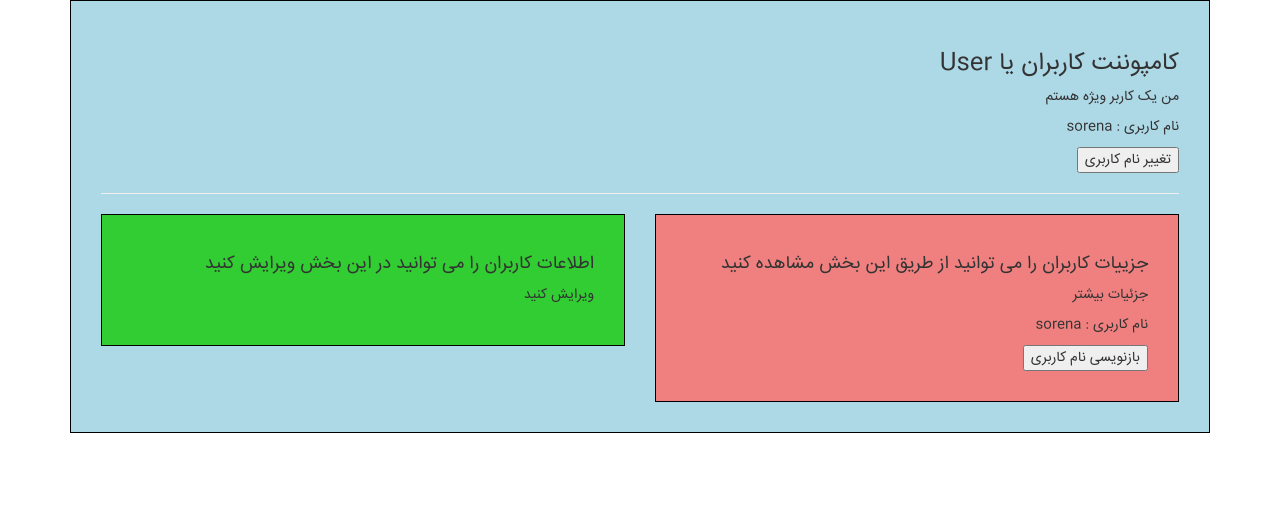
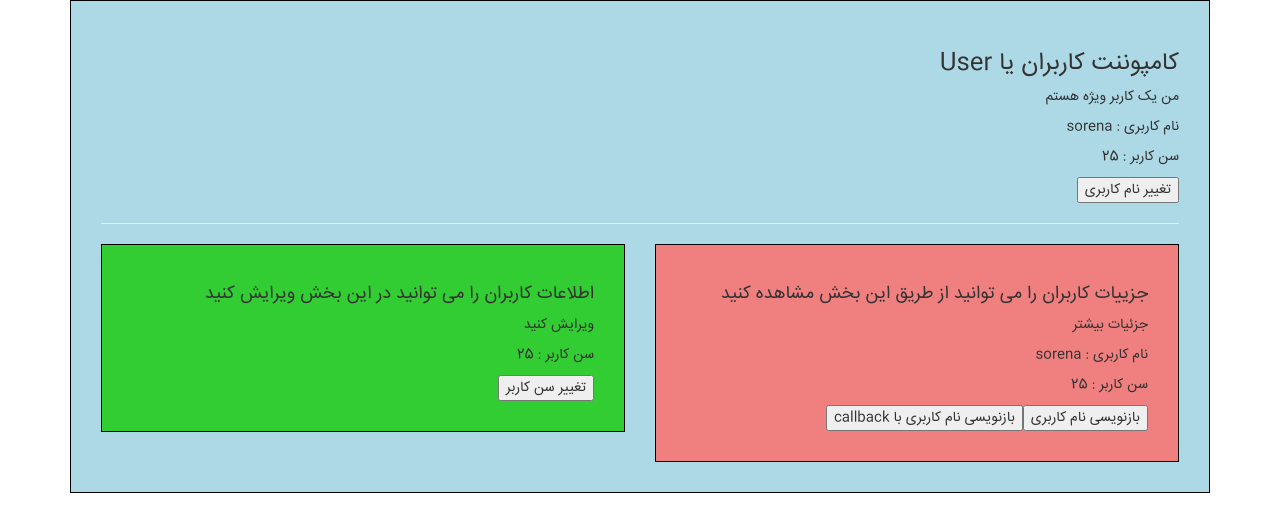
Before and after one commit to hsorena/roxo-vue-cli, a Vue app: page / in a window 1280 px wide. Shown: the top 532 px of the page. Built offline with nearby package versions, Linux system fonts and the light colour scheme.

Commit message:
Event binding between children components

```diff
--- a/src/components/User.vue
+++ b/src/components/User.vue
@@ -4,14 +4,23 @@
             <h3>کامپوننت کاربران یا User</h3>
             <p>من یک کاربر ویژه هستم</p>
             <p>نام کاربری : {{ userName }}</p>
+            <p>سن کاربر : {{ age }}</p>
             <button @click="changeUsername" >تغییر نام کاربری</button>
             <hr>
             <div class="row">
                 <div class="col-xs-12 col-sm-6">
-                    <user-detail :username="userName" @usernameWasReset="userName = $event"></user-detail>
+                    <user-detail
+                            :username="userName"
+                            @usernameWasReset="userName = $event"
+                            :resetFn="resetname"
+                            :userAge="age"
+                    ></user-detail>
                 </div>
                 <div class="col-xs-12 col-sm-6">
-                    <user-edit></user-edit>
+                    <user-edit
+                            :userAge="age"
+                            @ageWasEdited="age = $event"
+                    ></user-edit>
                 </div>
             </div>
         </div>
@@ -24,7 +33,8 @@
     export default {
         data(){
           return{
-              userName : 'sorena'
+              userName : 'sorena',
+              age:25
           }
         },
         components:{
@@ -34,6 +44,9 @@
         methods:{
             changeUsername (){
                 this.userName = 'jafar'
+            },
+            resetname(){
+                this.userName = 'roxo'
             }
         }
     }
--- a/src/components/UserDetail.vue
+++ b/src/components/UserDetail.vue
@@ -3,19 +3,32 @@
         <h4>جزییات کاربران را می توانید از طریق این بخش مشاهده کنید</h4>
         <p>جزئیات بیشتر</p>
         <p>نام کاربری : {{username }}</p>
+        <p>سن کاربر : {{ userAge }}</p>
         <button @click="usernameReset">بازنویسی نام کاربری</button>
+        <button @click="resetFn">بازنویسی نام کاربری با callback</button>
     </div>
 </template>
 
 <script>
+    import {eventBus} from "../main";
+
     export default {
-        props :['username']
+        props :{
+            username : String,
+            resetFn : Function,
+            userAge : Number
+        }
         ,
         methods:{
             usernameReset(){
                 this.username = 'roxo'
                 this.$emit('usernameWasReset' , this.username)
             }
+        },
+        created() {
+            eventBus.$on('ageWasEdited' , (data)=>{
+                this.userAge = data
+            })
         }
 
     }
--- a/src/components/UserEdit.vue
+++ b/src/components/UserEdit.vue
@@ -2,12 +2,27 @@
     <div class="component">
         <h4>اطلاعات کاربران را می توانید در این بخش ویرایش کنید</h4>
         <p>ویرایش کنید</p>
+        <p>سن کاربر : {{ userAge }}</p>
+        <button @click="editAge">تغییر سن کاربر</button>
 
     </div>
 </template>
 
 <script>
+    import {eventBus} from "../main";
+
     export default {
+        props:{
+            userAge : Number
+        },
+        methods:{
+            editAge(){
+                this.userAge = 30
+                // this.$emit('ageWasEdited' , this.userAge)
+                // eventBus.$emit('ageWasEdited' , this.userAge)
+                eventBus.changeAge(this.userAge)
+            }
+        }
     }
 </script>
 
--- a/src/main.js
+++ b/src/main.js
@@ -2,6 +2,13 @@ import Vue from 'vue'
 import App from './App.vue'
 
 Vue.config.productionTip = false
+export const eventBus = new Vue({
+  methods:{
+    changeAge(age){
+      this.$emit('ageWasEdited' , age)
+    }
+  }
+}); //state management
 
 new Vue({
   render: h => h(App),
```
